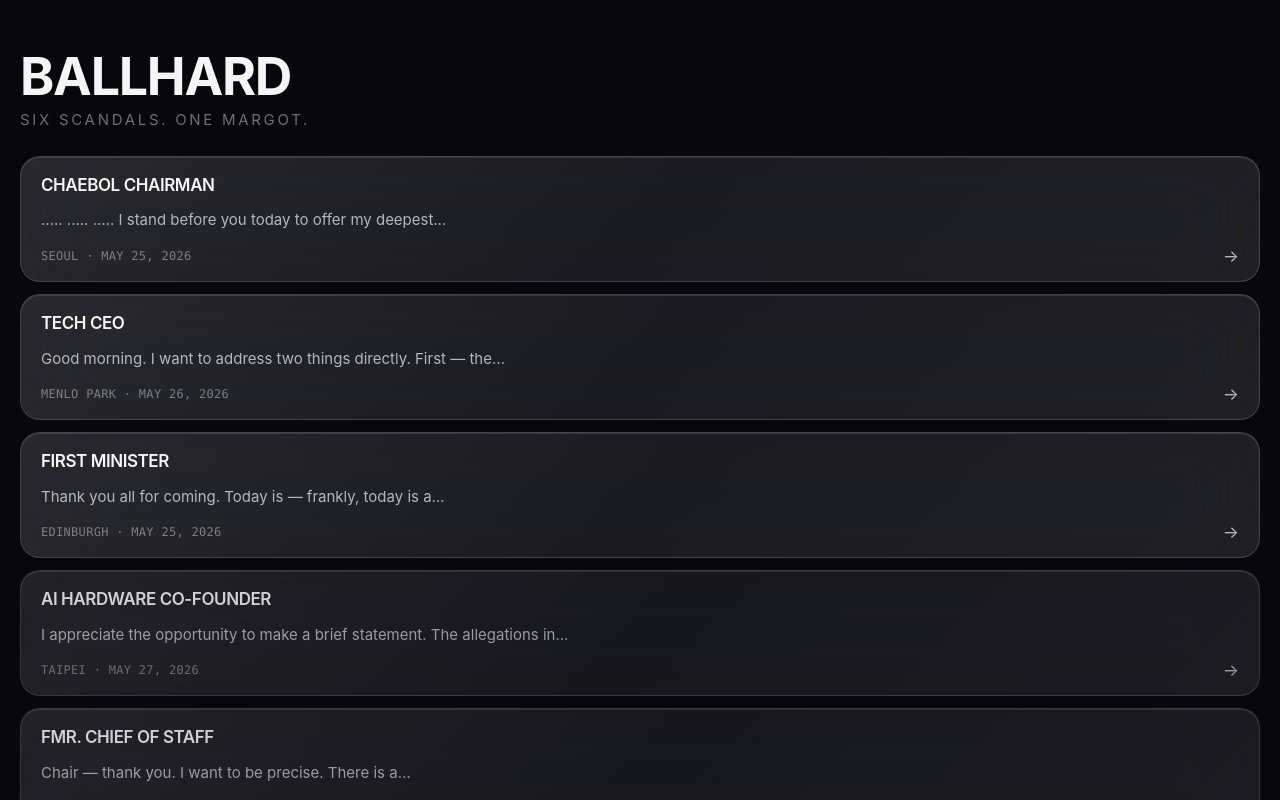
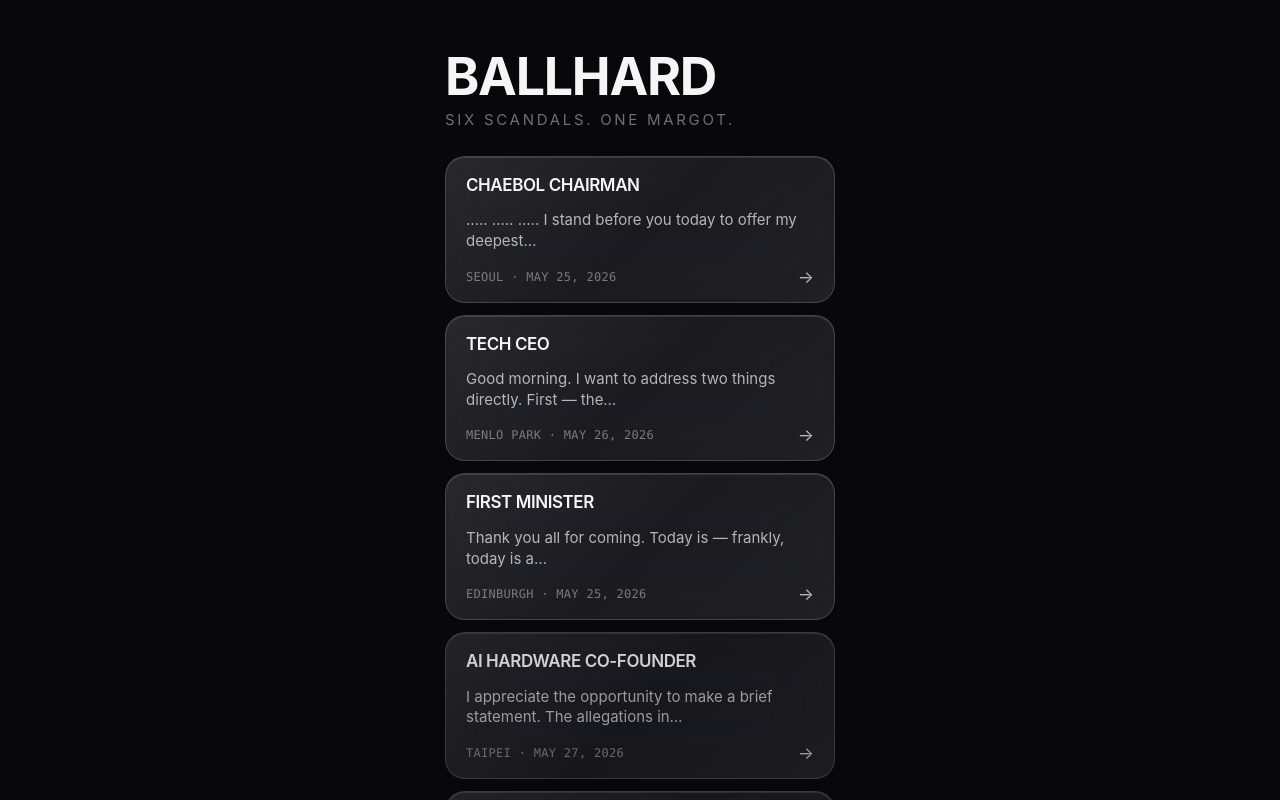
Before and after one commit to winsznx/ballhard, a Next.js app: page / in a window 1280 px wide. Shown: the top 800 px of the page. Built offline with nearby package versions, Linux system fonts and the light colour scheme; no server answers.

Commit message:
music bed + cover og

```diff
--- /dev/null
+++ b/src/app/api/og/cover/route.tsx
@@ -0,0 +1,16 @@
+import { renderOg } from "@/lib/og";
+
+// Deterministic site-wide OG image — no DB hit, hardcoded canonical hero card.
+// Used as the default og:image for /, /play/*, and submission cover image.
+
+export const runtime = "nodejs";
+
+export function GET() {
+  return renderOg({
+    verdictText: "YOU DREW BLOOD.",
+    archetype: "FIRST MINISTER",
+    dodgesBroken: 3,
+    dodgesLanded: 1,
+    medianLatencyMs: 184,
+  });
+}
--- a/src/app/layout.tsx
+++ b/src/app/layout.tsx
@@ -1,33 +1,49 @@
-import type { Metadata } from "next";
-import { Geist, Geist_Mono } from "next/font/google";
+import type { Metadata, Viewport } from "next";
 import "./globals.css";
 
-const geistSans = Geist({
-  variable: "--font-geist-sans",
-  subsets: ["latin"],
-});
-
-const geistMono = Geist_Mono({
-  variable: "--font-geist-mono",
-  subsets: ["latin"],
-});
+const APP_URL = process.env.NEXT_PUBLIC_APP_URL ?? "http://localhost:3000";
+const OG_URL = `${APP_URL.replace(/\/$/, "")}/api/og/cover`;
 
 export const metadata: Metadata = {
-  title: "Create Next App",
-  description: "Generated by create next app",
+  metadataBase: new URL(APP_URL),
+  title: "BALLHARD",
+  description:
+    "Six scandals. One Margot. A voice game where you interrupt evading politicians and CEOs.",
+  appleWebApp: {
+    capable: true,
+    statusBarStyle: "black-translucent",
+    title: "BALLHARD",
+  },
+  openGraph: {
+    title: "BALLHARD",
+    description:
+      "Six scandals. One Margot. A voice game where you interrupt evading politicians and CEOs.",
+    url: APP_URL,
+    images: [{ url: OG_URL, width: 1200, height: 630 }],
+  },
+  twitter: {
+    card: "summary_large_image",
+    title: "BALLHARD",
+    description:
+      "Six scandals. One Margot. A voice game where you interrupt evading politicians and CEOs.",
+    images: [OG_URL],
+  },
 };
 
-export default function RootLayout({
-  children,
-}: Readonly<{
-  children: React.ReactNode;
-}>) {
+export const viewport: Viewport = {
+  width: "device-width",
+  initialScale: 1,
+  maximumScale: 1,
+  viewportFit: "cover",
+  themeColor: "rgb(8, 8, 12)",
+};
+
+export default function RootLayout({ children }: { children: React.ReactNode }) {
   return (
-    <html
-      lang="en"
-      className={`${geistSans.variable} ${geistMono.variable} h-full antialiased`}
-    >
-      <body className="min-h-full flex flex-col">{children}</body>
+    <html lang="en" className="h-full antialiased">
+      <body className="min-h-dvh bg-void-0 text-ink-1">
+        <div className="mx-auto min-h-dvh w-full max-w-[430px] relative">{children}</div>
+      </body>
     </html>
   );
 }
```
Also changed, not shown: 1 other file (tests, documents, lock files or other folders).
